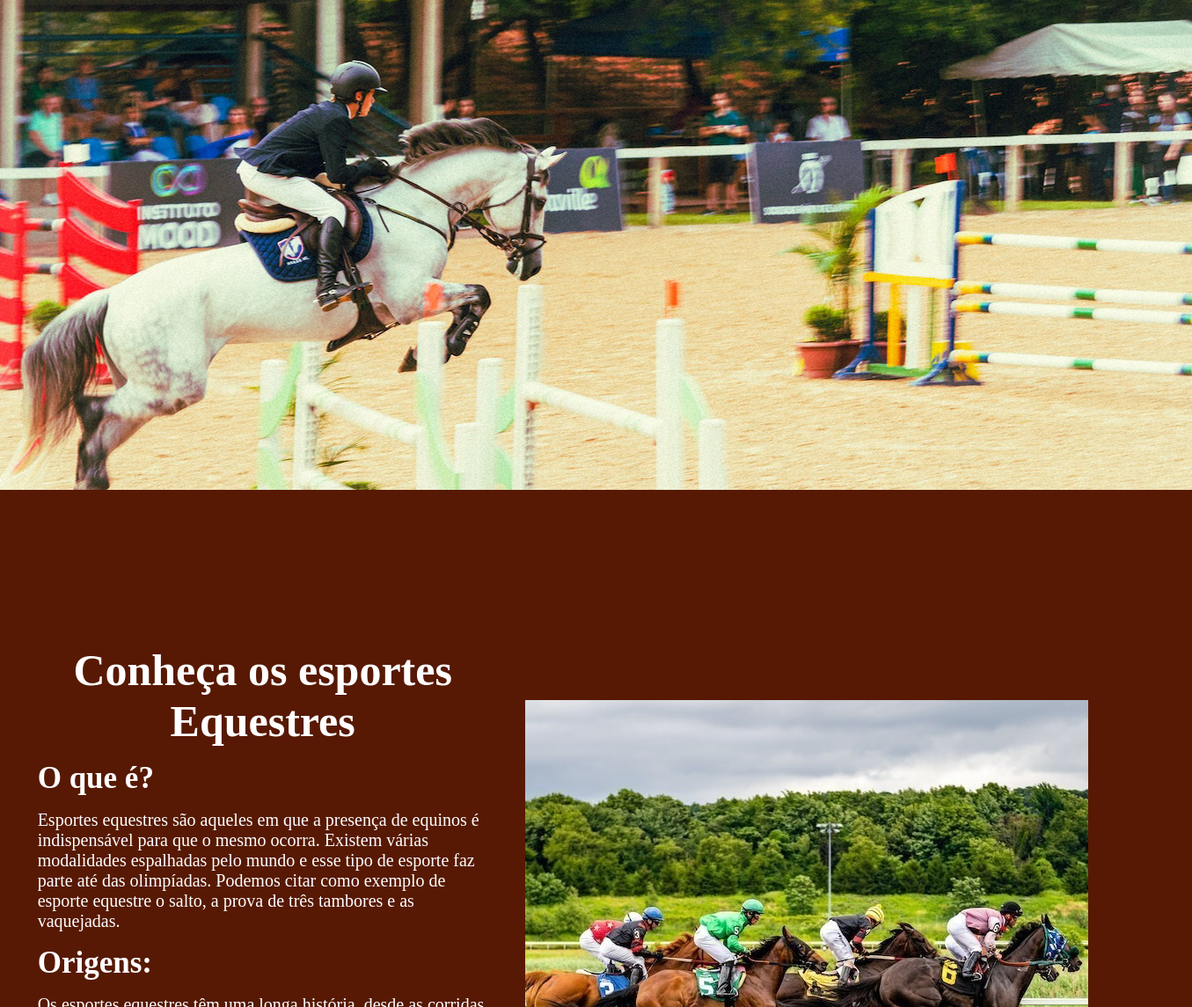
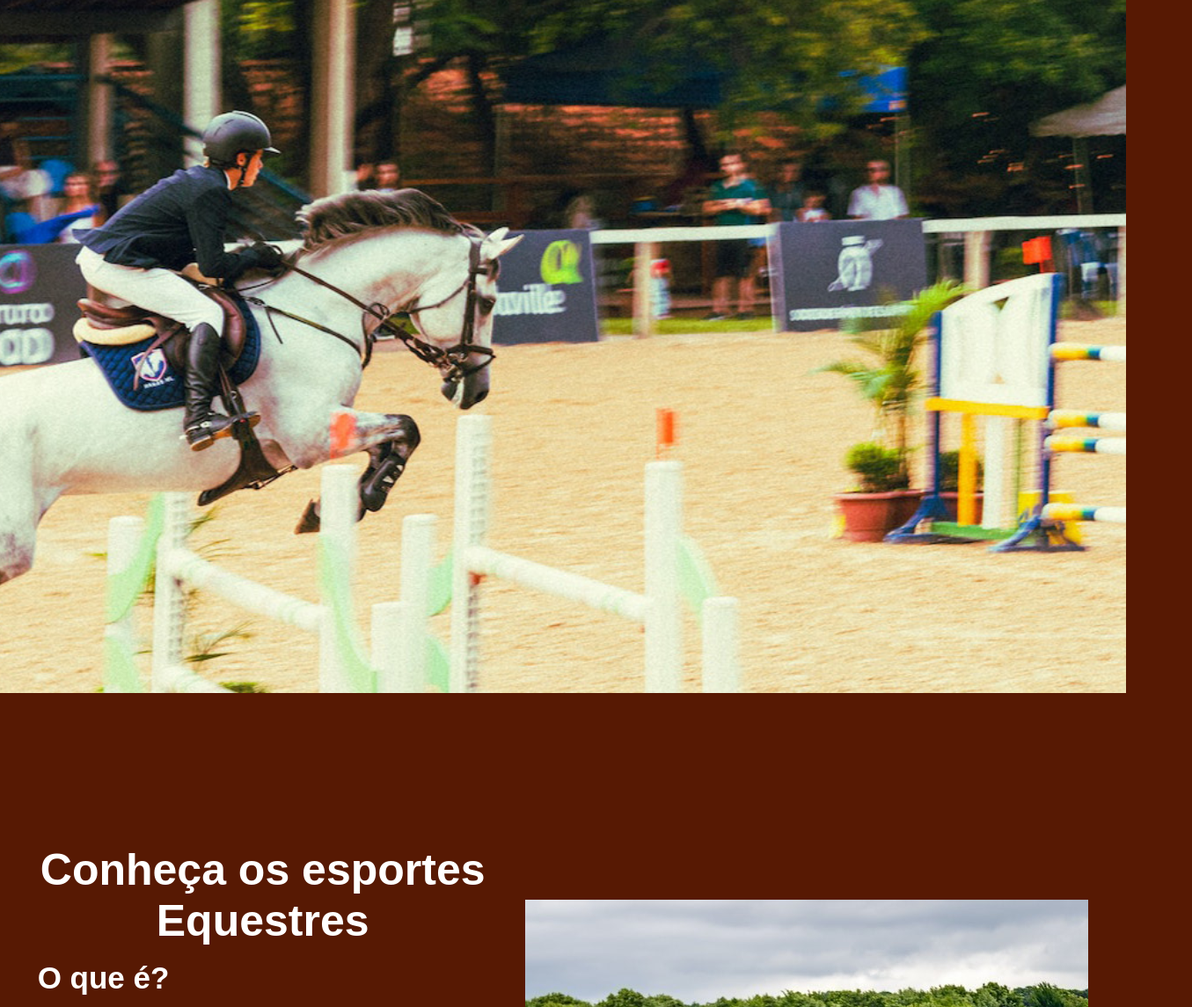
Before and after one commit to Henrique-Crispino/Projeto-Individual, a plain HTML site: page index.html in a window 1280 px wide. Shown: the part 92-1237 px from the top of the page at 88% size, 1355 px wide, since content can reach past the window. Drawn offline with Linux system fonts and the light colour scheme.

Commit message:
Adição do efeito parallax no cabeçalho, mudanças nas fontes.

```diff
--- a/index.html
+++ b/index.html
@@ -5,6 +5,7 @@
     <meta name="viewport" content="width=device-width, initial-scale=1.0">
     <link rel="stylesheet" href="style.css">
     <script src="script.js"></script>
+
     <title>Site Institucional</title>
 </head>
 <body>
@@ -39,11 +40,7 @@
     <!--CONTEÚDO PRINCIPAL-->
     <main>
 
-        <section id="img_cabecalho">
-            <div class="background_cabecalho">
-                <img src="media/background_cabecalho.jpg" alt="Cavaleiro e cavalo saltando obstáculo">
-            </div>
-        </section>
+        <section id="img_cabecalho"></section>
 
         <!--HISTÓRIA-->
         <section id="historia" class="secao_história">
--- a/style.css
+++ b/style.css
@@ -1,3 +1,8 @@
+@font-face {
+  font-family: "ITC Fenice-Regular";
+  src: url("media/itcfenice.ttf") format("truetype");
+}
+
 * {
   margin: 0;
   padding: 0;
@@ -6,6 +11,23 @@
 body {
   background-color: #571903;
   overflow-x: hidden;
+  font-family: "ITC Fenice-Regular", sans-serif;
+}
+
+h1 {
+  font-family: "ITC Fenice-Regular", sans-serif;
+}
+
+h2 {
+  font-family: "ITC Fenice-Regular", sans-serif;
+}
+
+h3 {
+  font-family: "ITC Fenice-Regular", sans-serif;
+}
+
+p {
+  font-family: "ITC Fenice-Regular", sans-serif;
 }
 
 html {
@@ -29,6 +51,16 @@ header {
   height: 70px;
   position: fixed;
   background-color: none;
+}
+
+#img_cabecalho {
+  width: 100%;
+  height: 110vh;
+  background-image: url(media/background_cabecalho.jpg);
+  background-repeat: no-repeat;
+  background-position: center;
+  background-size: cover;
+  background-attachment: fixed;
 }
 
 .nav_header {
@@ -230,7 +262,6 @@ li {
   transition: 0.5s ease;
   transition-delay: 0.1s;
 }
-
 
 .cavalo:hover .info {
   background: linear-gradient(0deg, #dee9ec 75%, rgba(0, 212, 255, 0) 100%);
```
Also changed, not shown: media/itcfenice.ttf (added).
